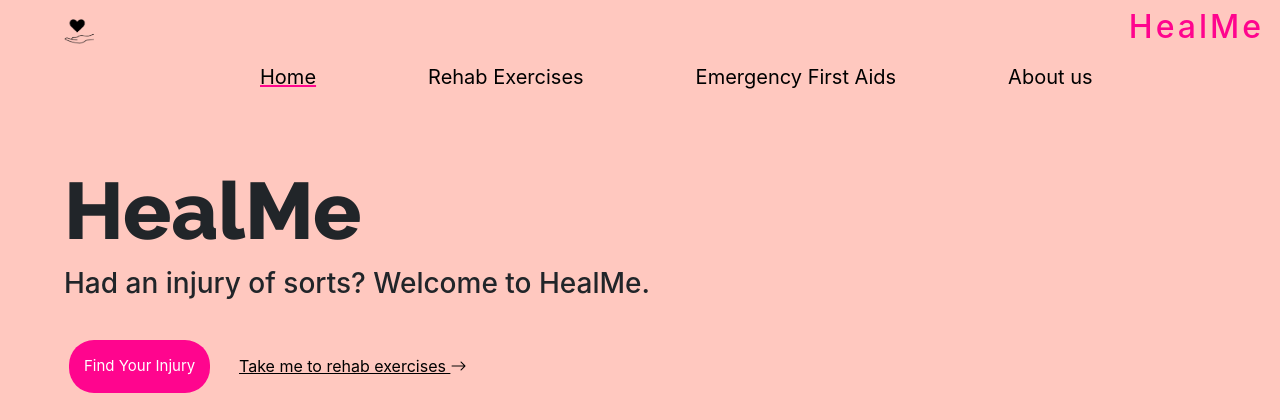
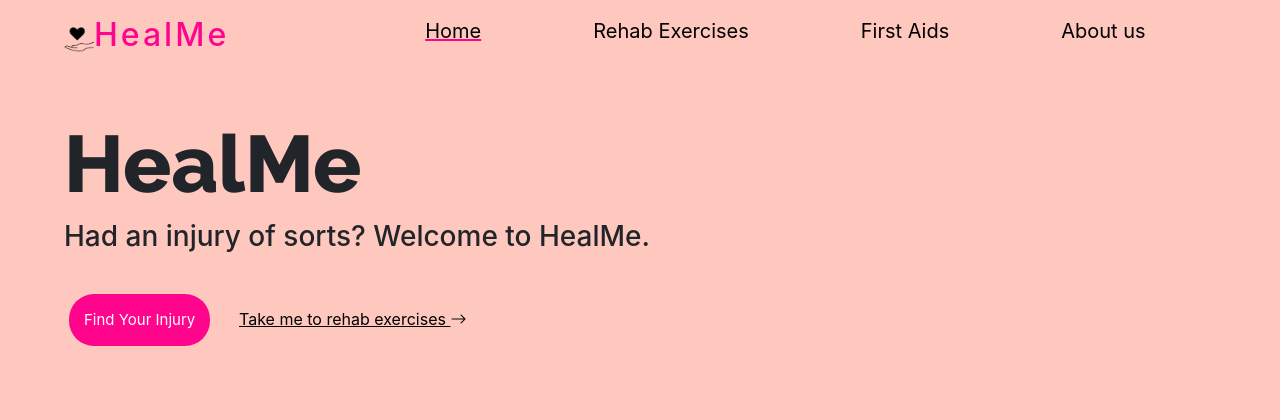
Before and after one commit to ReshmaShaji245/Heal-Me, a Flask app: page / in a window 1280 px wide. Shown: the top 420 px of the page. Run offline with Flask 2, Linux system fonts and the light colour scheme; some libraries are stand-ins or nearby versions.

Commit message:
Update index.html

```diff
--- a/templates/index.html
+++ b/templates/index.html
@@ -41,7 +41,7 @@
             <ul class="nav-menu">
                 <li class="nav-item"><a class="nav-link active" href="/">Home</a></li>
                 <li class="nav-item"><a class="nav-link" href="/exercises">Rehab Exercises</a></li>
-                <li class="nav-item"><a class="nav-link" href="/firstaid">Emergency First Aids</a></li>
+                <li class="nav-item"><a class="nav-link" href="/firstaid">First Aids</a></li>
                 <li class="nav-item"><a class="nav-link" href="/contact">About us</a></li>
             </ul>
             <div class="mobile-menu dropdown">
@@ -53,7 +53,7 @@
                 <div class="dropdown-content">
                     <li class="nav-item"><a class="nav-link active" href="/">Home</a></li>
                     <li class="nav-item"><a class="nav-link" href="/exercises">Rehab Exercises</a></li>
-                    <li class="nav-item"><a class="nav-link" href="/firstaid">Emergency First Aids</a></li>
+                    <li class="nav-item"><a class="nav-link" href="/firstaid">First Aids</a></li>
                     <li class="nav-item"><a class="nav-link" href="/contact">About us</a></li>
                 </div>
             </div>
```
